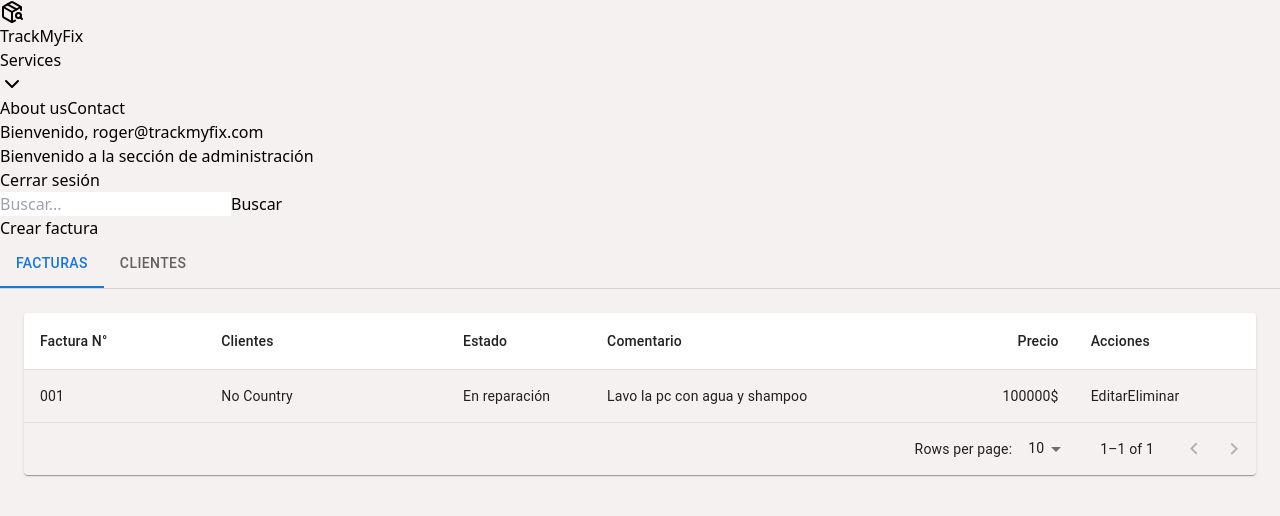
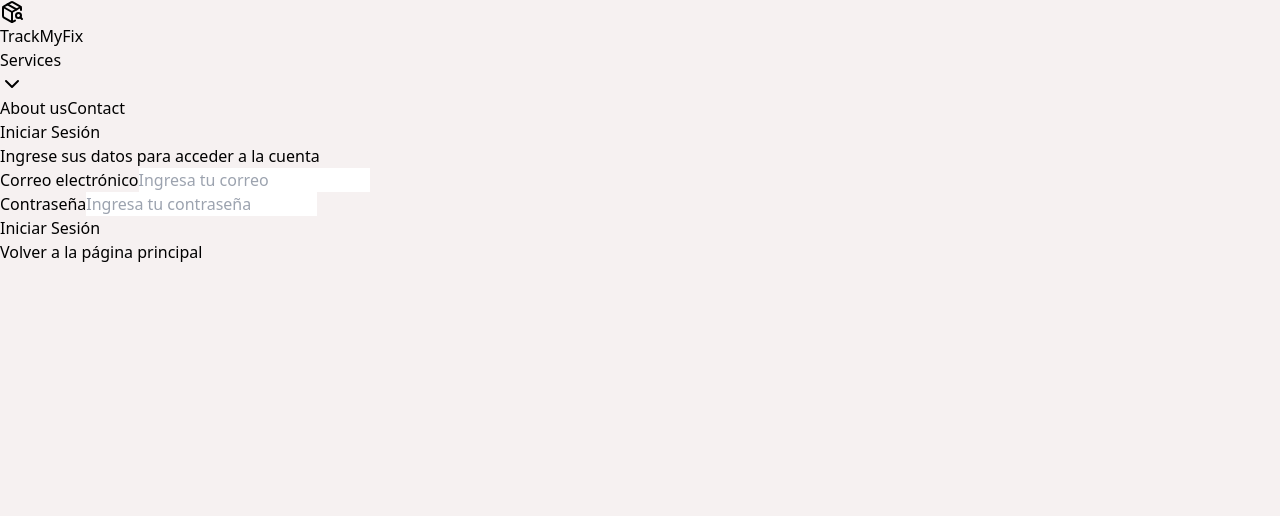
Before and after one commit to No-Country-simulation/c23-78-webapp, a React (Vite) app in the folder frontend/: page /auth/login in a window 1280 px wide. Before the commit this address led to /admin. Shown: the top 516 px of the page. Built offline with nearby package versions, Linux system fonts and the light colour scheme; no server answers.

Commit message:
variables de autenticacion localstorage

```diff
--- a/frontend/src/modules/auth/components/AuthProvider.jsx
+++ b/frontend/src/modules/auth/components/AuthProvider.jsx
@@ -6,7 +6,7 @@ const AuthContext = createContext({
 })
 
 export function AuthProvider({children}) {
-  const [isAuthenticated, setIsAuthenticated] = useState(true);
+  const [isAuthenticated, setIsAuthenticated] = useState(false);
 
   return(
     <AuthContext.Provider value={{ isAuthenticated }}>
--- a/frontend/src/modules/auth/components/Login-Form/Login.jsx
+++ b/frontend/src/modules/auth/components/Login-Form/Login.jsx
@@ -4,7 +4,7 @@ import { useAuth } from "../AuthProvider";
 
 const Login = () => {
   const { register, handleSubmit, onSubmit, errors } = useGetLoginForm({
-    email: "",
+    username: "",
     password: "",
   });
 
@@ -29,13 +29,13 @@ const Login = () => {
           </label>
           <input
             type="email"
-            id="correo"
+            id="username"
             className="border border-black rounded-lg p-1 mt-3"
             placeholder="Ingresa tu correo"
-            {...register("email", { required: "Es necesario ingresar un correo electrónico válido" })}
+            {...register("username", { required: "Es necesario ingresar un correo electrónico válido" })}
           />
-          {errors.email && (
-            <span className="text-red-500 text-sm">{errors.email.message}</span>
+          {errors.username && (
+            <span className="text-red-500 text-sm">{errors.username.message}</span>
           )}
         </div>
 
```
Also changed, not shown: 1 other file (tests, documents, lock files or other folders).
